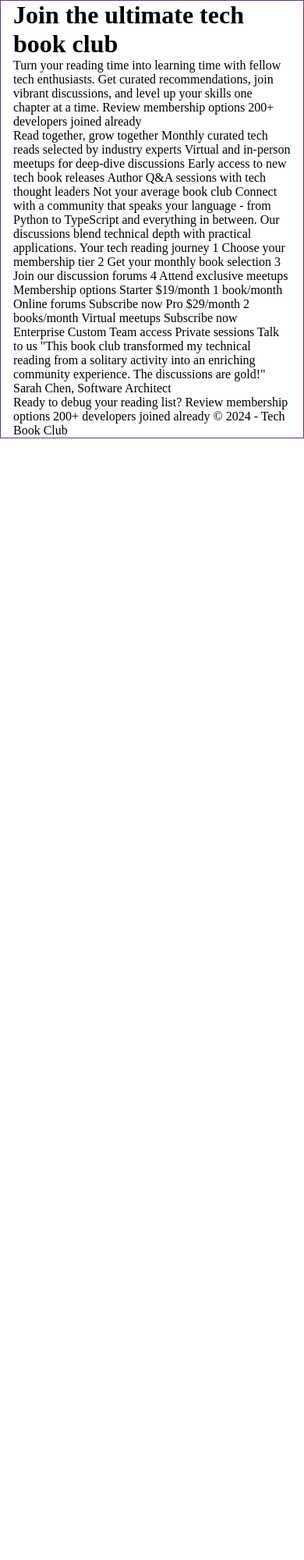
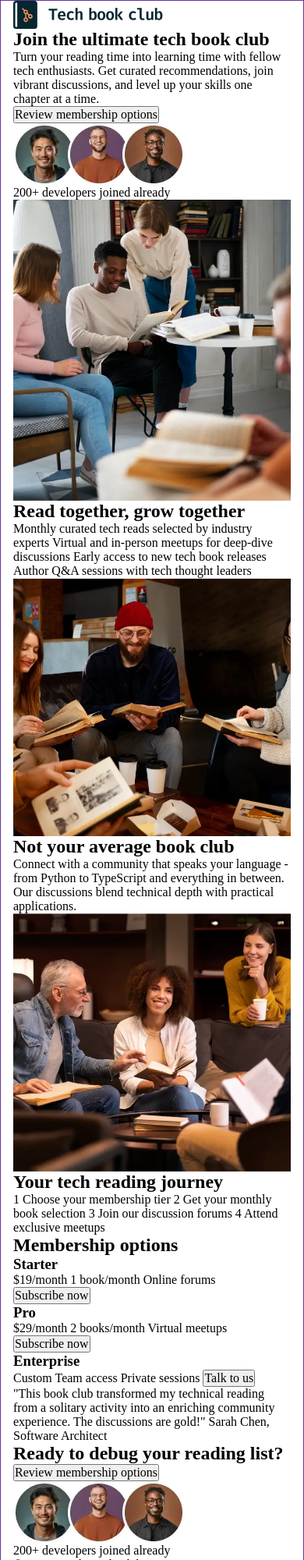
Before and after one commit to korcakSEA/tech-book-club-landing-page, a website: page index.html in a window 390 px wide. Shown: the top 2000 px of the page at 78% size. Before the commit the page ends 844 px from the top, so only its background shows below. Drawn offline with Linux system fonts and the light colour scheme.

Commit message:
HTML structure organization

```diff
--- a/index.html
+++ b/index.html
@@ -1,5 +1,6 @@
 <!DOCTYPE html>
 <html lang="en">
+
 <head>
   <meta charset="UTF-8">
   <meta name="viewport" content="width=device-width, initial-scale=1.0">
@@ -9,28 +10,92 @@
 
   <title>Frontend Mentor | Tech book club</title>
 </head>
+
 <body>
   <div class="container" style="border: 1px solid rebeccapurple;">
-
+    <!-- Header starts here -->
     <header>
+      <div class="navbar">
+        <a href="#"><img src="./assets/images/logo.svg" alt="Tech Club Logo"></a>
+      </div>
+      <section>
+        <!-- Header Content -->
+        <div class="header__content">
+          <!-- Text content -->
+          <div>
             <h1>Join the ultimate tech book club</h1>
+            <p>
               Turn your reading time into learning time with fellow tech enthusiasts.
               Get curated recommendations, join vibrant discussions, and level up your
               skills one chapter at a time.
-      Review membership options
-      200+ developers joined already
+            </p>
+          </div>
+          <!-- CTA content -->
+          <div>
+            <!-- CTA primary Button -->
+            <button>Review membership options</button>
+            <!-- Testimonial -->
+            <div>
+              <!-- testimonial image -->
+              <img src="./assets/images/image-avatars.webp" alt="Avatar images">
+              <!-- Rating Container -->
+              <div class="rating">
+                <div class="star-container"></div>
+                <p class="testimonial-text">200+ developers joined already</p>
+              </div>
+            </div>
+          </div>
+        </div>
+        <!-- Header Image -->
+        <picture>
+          <source media="(min-width: 64rem)" srcset="./assets/images/image-hero-desktop.webp">
+          <source media="(min-width: 48rem)" srcset="./assets/images/image-hero-tablet.webp">
+          <img src="./assets/images/image-hero-mobile.webp" alt="People read books together">
+        </picture>
+      </section>
     </header>
-
+    <!-- Main starts here -->
     <main>
-      Read together, grow together
+      <!-- Read together section -->
+      <section>
+        <!-- Read Together content -->
+        <div class="read-together">
+          <!-- Read Together Text content -->
+          <div>
+            <h2>Read together, grow together</h2>
             Monthly curated tech reads selected by industry experts
             Virtual and in-person meetups for deep-dive discussions
             Early access to new tech book releases
             Author Q&A sessions with tech thought leaders
-      Not your average book club
+          </div>
+        </div>
+        <!-- Read together Image -->
+        <picture>
+          <source media="(min-width: 64rem)" srcset="./assets/images/image-read-together-desktop.webp">
+          <source media="(min-width: 48rem)" srcset="./assets/images/image-read-together-tablet.webp">
+          <img src="./assets/images/image-read-together-mobile.webp" alt="People read books together">
+        </picture>
+      </section>
+      <!-- Not your average book club Section -->
+      <section>
+        <!-- Not you average text -->
+        <div class="not-your-average">
+          <h2>Not your average book club</h2>
+          <p>
             Connect with a community that speaks your language - from Python to TypeScript and
             everything in between. Our discussions blend technical depth with practical applications.
-      Your tech reading journey
+          </p>
+        </div>
+        <!-- Not you average Image -->
+        <picture>
+          <source media="(min-width: 64rem)" srcset="./assets/images/image-not-average-desktop.webp">
+          <source media="(min-width: 48rem)" srcset="./assets/images/image-not-average-mobile.webp">
+          <img src="./assets/images/image-not-average-mobile.webp" alt="People read books together">
+        </picture>
+      </section>
+      <!-- Your Journey section -->
+      <section>
+        <h2>Your tech reading journey</h2>
         1
         Choose your membership tier
         2
@@ -39,35 +104,64 @@
         Join our discussion forums
         4
         Attend exclusive meetups
-      Membership options
-      Starter
+      </section>
+      <!-- CTA section -->
+      <section class="membership">
+        <h2>Membership options</h2>
+        <div class="card">
+          <h3>Starter</h3>
           $19/month
           1 book/month
           Online forums
-      Subscribe now
-      Pro
+          <button type="submit">Subscribe now</button>
+        </div>
+        <div class="card">
+          <h3>Pro</h3>
           $29/month
           2 books/month
           Virtual meetups
-      Subscribe now
-      Enterprise
+          <button type="submit">Subscribe now</button>
+        </div>
+        <div class="card">
+          <h3>Enterprise</h3>
           Custom
           Team access
           Private sessions
-      Talk to us
+          <button type="submit">Talk to us</button>
+        </div>
+      </section>
+      <!-- Testiomonial Section -->
+      <section>
         "This book club transformed my technical reading from a solitary
         activity into an enriching community experience. The discussions
         are gold!"
         Sarah Chen, Software Architect
+      </section>
     </main>
-
+    <!-- Footer starts here -->
     <footer>
-      Ready to debug your reading list?
-      Review membership options
-      200+ developers joined already
-      © 2024 - Tech Book Club
+      <div class="content">
+        <h2>Ready to debug your reading list?</h2>
+          <!-- CTA content -->
+          <div>
+            <!-- CTA primary Button -->
+            <button>Review membership options</button>
+            <!-- Testimonial -->
+            <div>
+              <!-- testimonial image -->
+              <img src="./assets/images/image-avatars.webp" alt="Avatar images">
+              <!-- Rating Container -->
+              <div class="rating">
+                <div class="star-container"></div>
+                <p class="testimonial-text">200+ developers joined already</p>
+              </div>
+            </div>
+          </div>
+      </div>
+      <div class="footer">© 2024 - Tech Book Club</div>
     </footer>
   </div>
 
 </body>
+
 </html>
--- a/scss/components/_index.scss
+++ b/scss/components/_index.scss
@@ -1 +1,3 @@
 @forward './utility';
+@forward './background';
+@forward './testimonial';
```
Also changed, not shown: dist/css/style.css, scss/components/_background.scss (added), scss/components/_testimonial.scss (added). Lines whose indentation alone changed are shown as unchanged.
